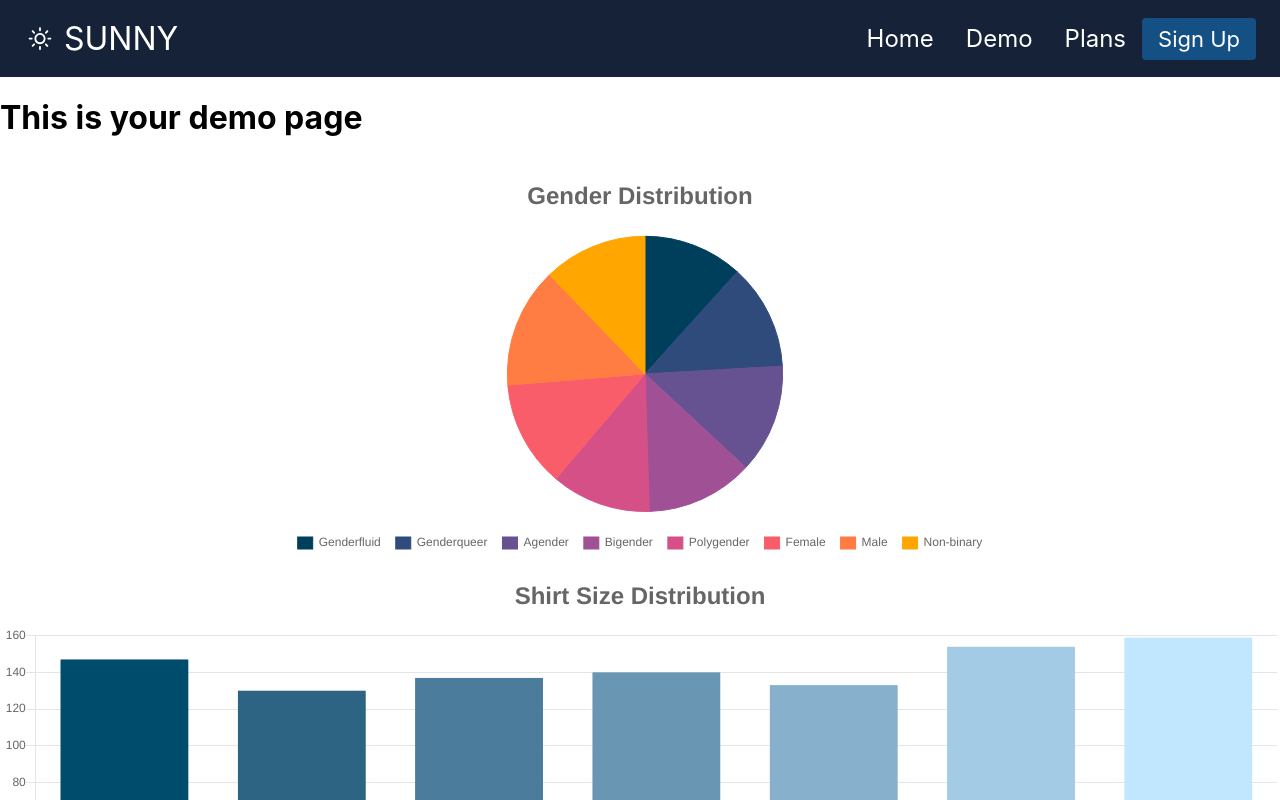
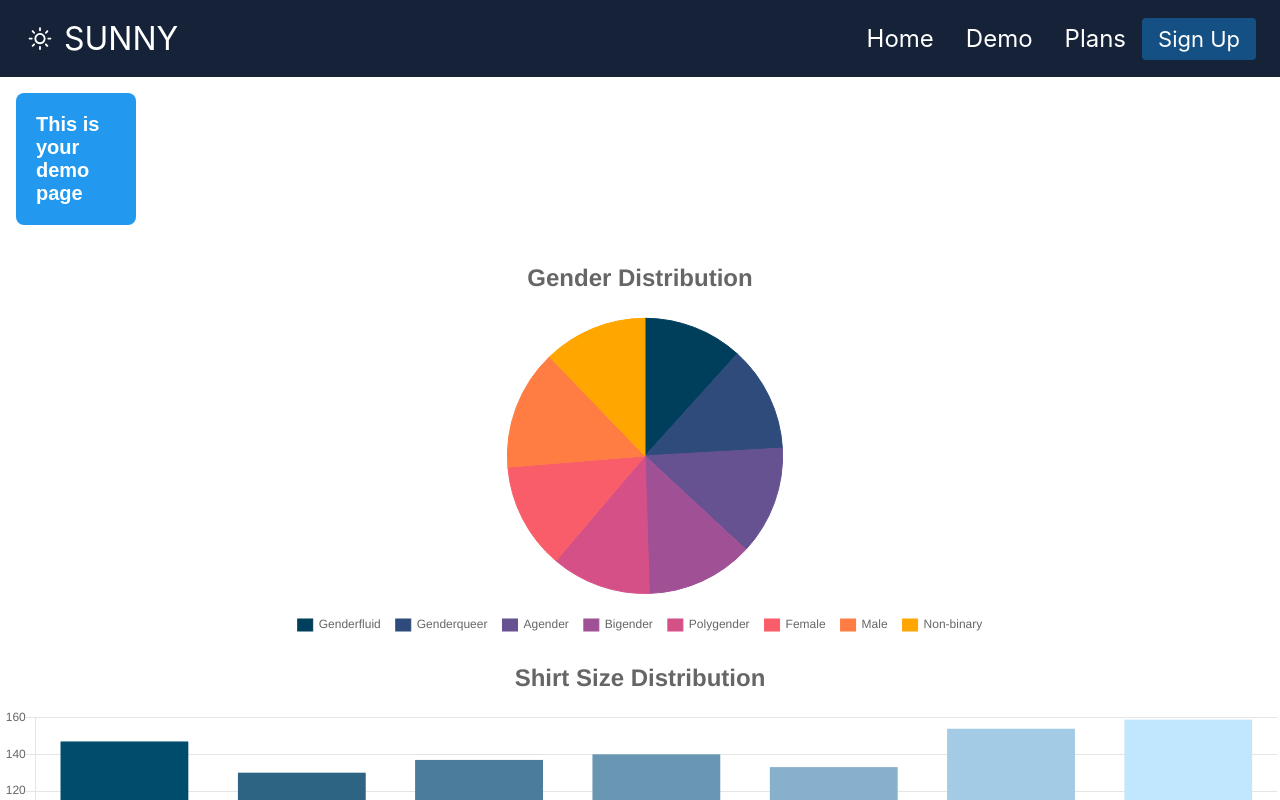
Before and after one commit to niiiiiiiiiiix/data-reporting-platform, a React (Create React App) app: page /demo in a window 1280 px wide. Shown: the top 800 px of the page. Built offline with nearby package versions, Linux system fonts and the light colour scheme.

Commit message:
Test case for interactjs

```diff
--- a/package.json
+++ b/package.json
@@ -10,6 +10,7 @@
     "@testing-library/user-event": "^12.7.0",
     "chart.js": "^2.9.4",
     "chart.piecelabel.js": "^0.15.0",
+    "interactjs": "^1.10.3",
     "react": "^17.0.1",
     "react-chartjs-2": "^2.11.1",
     "react-dom": "^17.0.1",
--- a/src/components/Demo/Demo.css
+++ b/src/components/Demo/Demo.css
@@ -0,0 +1,15 @@
+.test {
+  width: 120px;
+  border-radius: 8px;
+  padding: 20px;
+  margin: 1rem;
+  background-color: #29e;
+  color: white;
+  font-size: 20px;
+  font-family: sans-serif;
+
+  touch-action: none;
+
+  /* This makes things *much* easier */
+  box-sizing: border-box;
+}
--- a/src/components/Demo/Demo.js
+++ b/src/components/Demo/Demo.js
@@ -2,12 +2,69 @@ import React from "react";
 import GenderPieChart from "./GenderPieChart";
 import IncomeAreaChart from "./IncomeAreaChart";
 import ShirtSizeBarChart from "./ShirtSizeBarChart";
+import interact from "interactjs";
+import "./Demo.css";
+
+interact(".test")
+  .resizable({
+    // resize from all edges and corners
+    edges: { left: true, right: true, bottom: true, top: true },
+
+    listeners: {
+      move(event) {
+        let target = event.target;
+        let x = parseFloat(target.getAttribute("data-x")) || 0;
+        let y = parseFloat(target.getAttribute("data-y")) || 0;
+
+        // update the element's style
+        target.style.width = event.rect.width + "px";
+        target.style.height = event.rect.height + "px";
+
+        // translate when resizing from top or left edges
+        x += event.deltaRect.left;
+        y += event.deltaRect.top;
+
+        target.style.webkitTransform = target.style.transform =
+          "translate(" + x + "px," + y + "px)";
+
+        target.setAttribute("data-x", x);
+        target.setAttribute("data-y", y);
+        // target.textContent =
+        //   Math.round(event.rect.width) +
+        //   "\u00D7" +
+        //   Math.round(event.rect.height);
+      },
+    },
+    modifiers: [
+      // keep the edges inside the parent
+      interact.modifiers.restrictEdges({
+        outer: "parent",
+      }),
+
+      // minimum size
+      interact.modifiers.restrictSize({
+        min: { width: 100, height: 50 },
+      }),
+    ],
+
+    inertia: true,
+  })
+  .draggable({
+    listeners: { move: window.dragMoveListener },
+    inertia: true,
+    modifiers: [
+      interact.modifiers.restrictRect({
+        restriction: "parent",
+        endOnly: true,
+      }),
+    ],
+  });
 
 function Demo() {
   return (
     <div>
-      <h1>This is your demo page</h1>
-      <div>
+      <h1 className="test">This is your demo page</h1>
+      <div className="container">
         <div>
           <GenderPieChart />
         </div>
--- a/src/components/Demo/GenderPieChart.js
+++ b/src/components/Demo/GenderPieChart.js
@@ -3,7 +3,7 @@ import { Pie } from "react-chartjs-2";
 import "chart.piecelabel.js"; //https://github.com/emn178/chartjs-plugin-labels
 import { objectGender } from "./Dataset/dataManipulated";
 
-console.log(objectGender);
+// console.log(objectGender);
 
 const GenderPieChart = () => {
   return (
--- a/src/components/Demo/IncomeAreaChart.js
+++ b/src/components/Demo/IncomeAreaChart.js
@@ -1,8 +1,6 @@
 import React from "react";
 import { Bar } from "react-chartjs-2";
 import { objectIncomeMonth } from "./Dataset/dataManipulated";
-
-let ticks = [0, 25, 50, 100];
 
 const IncomeAreaChart = () => {
   return (
```
Also changed, not shown: 1 other file (tests, documents, lock files or other folders).
